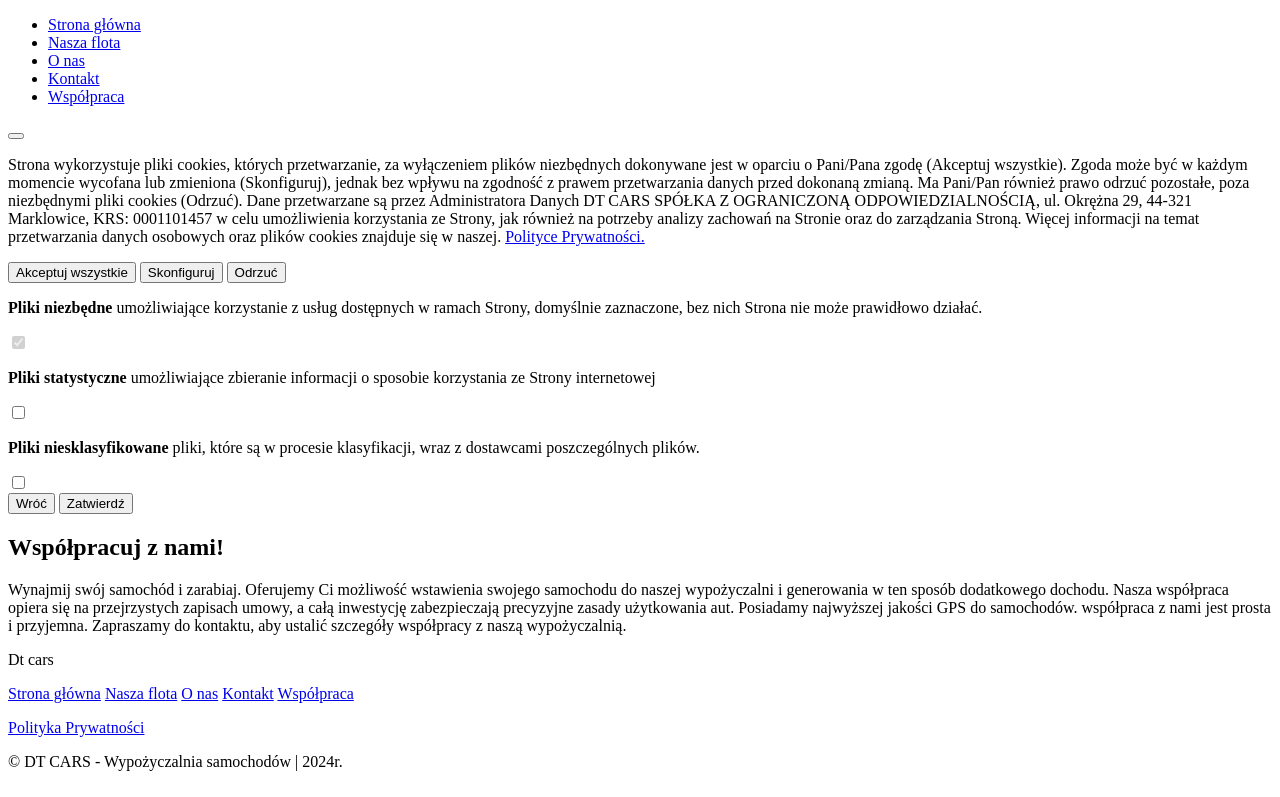
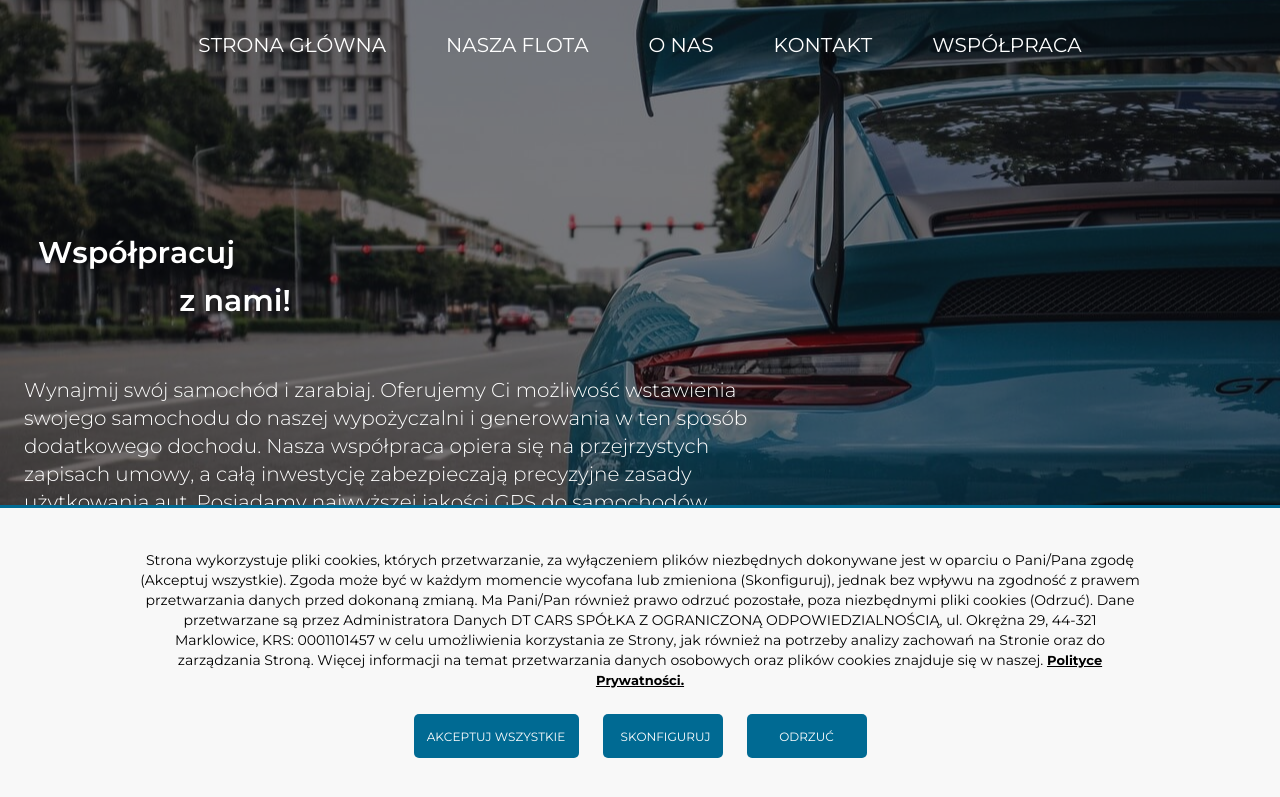
Before and after one commit to KamPle-StronyInternetowe/dtcars_1.4, a plain HTML site: page wspolpraca.html in a window 1280 px wide. Shown: the top 797 px of the page. Drawn offline with Linux system fonts and the light colour scheme; the site is published under a folder, as on GitHub Pages, so addresses that start at the root find nothing.

Commit message:
Update wspolpraca.html

```diff
--- a/wspolpraca.html
+++ b/wspolpraca.html
@@ -5,8 +5,8 @@
     <meta name="viewport" content="width=device-width, initial-scale=1.0" />
     <title>Dt Cars - Współpraca</title>
 
-    <script type="module" crossorigin src="/assets/main-DdCVXXLm.js"></script>
-    <link rel="stylesheet" crossorigin href="/assets/main-MUrN_0mq.css">
+    <script type="module" crossorigin src="./assets/main-DdCVXXLm.js"></script>
+    <link rel="stylesheet" crossorigin href="./assets/main-MUrN_0mq.css">
   </head>
   <body class="bg-[#000]">
     <nav
```
